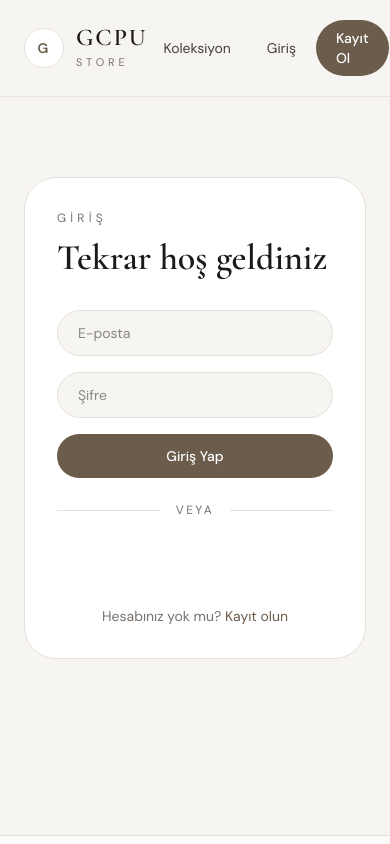
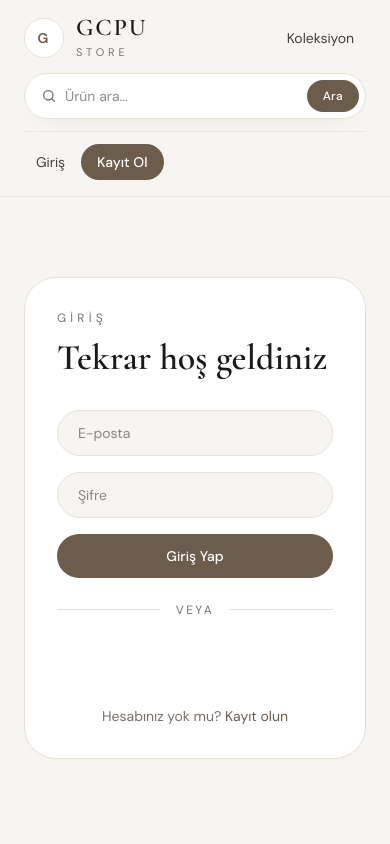
Before and after one commit to cemkirikkaya/gcpu-ecommerce, a Next.js app in the folder frontend/: page /login in a window 390 px wide. Shown: the top 844 px of the page. Built offline with nearby package versions, Linux system fonts and the light colour scheme; no server answers.

Commit message:
Add header search and sync catalog filters from URL.

```diff
--- a/frontend/src/components/catalog/products-catalog-client.tsx
+++ b/frontend/src/components/catalog/products-catalog-client.tsx
@@ -20,7 +20,7 @@ export function ProductsCatalogClient() {
   const [data, setData] = useState<ProductListResponse | null>(null);
   const [loading, setLoading] = useState(true);
   const [error, setError] = useState<string | null>(null);
-  const [search, setSearch] = useState("");
+  const [search, setSearch] = useState(() => searchParams.get("search") ?? "");
   const [category, setCategory] = useState(() => searchParams.get("category") ?? "");
   const [minPrice, setMinPrice] = useState("");
   const [maxPrice, setMaxPrice] = useState("");
@@ -51,6 +51,12 @@ export function ProductsCatalogClient() {
       setLoading(false);
     }
   }, [search, category, minPrice, maxPrice, sort, page]);
+
+  useEffect(() => {
+    setSearch(searchParams.get("search") ?? "");
+    setCategory(searchParams.get("category") ?? "");
+    setPage(1);
+  }, [searchParams]);
 
   useEffect(() => {
     void loadProducts();
--- /dev/null
+++ b/frontend/src/components/layout/header-search.tsx
@@ -0,0 +1,66 @@
+"use client";
+
+import { FormEvent, useEffect, useId, useState } from "react";
+import { useRouter, useSearchParams } from "next/navigation";
+
+export function HeaderSearch() {
+  const router = useRouter();
+  const searchParams = useSearchParams();
+  const inputId = useId();
+  const [query, setQuery] = useState("");
+
+  useEffect(() => {
+    setQuery(searchParams.get("search") ?? "");
+  }, [searchParams]);
+
+  function handleSubmit(event: FormEvent<HTMLFormElement>) {
+    event.preventDefault();
+
+    const trimmed = query.trim();
+
+    if (!trimmed) {
+      router.push("/products");
+      return;
+    }
+
+    router.push(`/products?search=${encodeURIComponent(trimmed)}`);
+  }
+
+  return (
+    <form
+      onSubmit={handleSubmit}
+      role="search"
+      aria-label="Ürün ara"
+      className="flex w-full items-center gap-2 rounded-full border border-line bg-surface/95 py-1 pl-4 pr-1.5 shadow-[0_8px_24px_-20px_rgba(28,25,23,0.35)] transition focus-within:border-accent/60 focus-within:shadow-[0_12px_32px_-20px_rgba(28,25,23,0.25)]"
+    >
+      <svg
+        viewBox="0 0 24 24"
+        aria-hidden="true"
+        className="h-4 w-4 shrink-0 text-muted"
+        fill="none"
+        stroke="currentColor"
+        strokeWidth={2}
+      >
+        <circle cx="11" cy="11" r="7" />
+        <path d="M20 20l-3.5-3.5" strokeLinecap="round" />
+      </svg>
+
+      <input
+        id={inputId}
+        type="search"
+        value={query}
+        onChange={(event) => setQuery(event.target.value)}
+        placeholder="Ürün ara..."
+        aria-label="Ürün ara"
+        className="min-w-0 flex-1 bg-transparent py-2 text-sm outline-none placeholder:text-muted/80"
+      />
+
+      <button
+        type="submit"
+        className="shrink-0 rounded-full bg-accent px-4 py-2 text-xs font-medium tracking-wide text-white transition hover:bg-stone-800"
+      >
+        Ara
+      </button>
+    </form>
+  );
+}
--- a/frontend/src/components/layout/site-header.tsx
+++ b/frontend/src/components/layout/site-header.tsx
@@ -1,11 +1,21 @@
 "use client";
 
 import Link from "next/link";
-import { useEffect, useState } from "react";
+import { Suspense, useEffect, useState } from "react";
 
+import { HeaderSearch } from "@/components/layout/header-search";
 import { useAuth } from "@/context/auth-context";
 import { isPanelUser } from "@/lib/auth";
 import { api } from "@/lib/api";
+
+function HeaderSearchFallback() {
+  return (
+    <div
+      aria-hidden="true"
+      className="h-11 w-full rounded-full border border-line/80 bg-surface/70 md:max-w-xl"
+    />
+  );
+}
 
 export function SiteHeader() {
   const { user, token, logout, loading } = useAuth();
@@ -30,8 +40,10 @@ export function SiteHeader() {
   const visibleCartCount = token ? cartCount : 0;
 
   return (
-    <header className="sticky top-0 z-50 border-b border-line/80 bg-background/85 backdrop-blur-md">
-      <div className="mx-auto flex max-w-7xl items-center justify-between px-6 py-5 lg:px-10">
+    <header className="sticky top-0 z-50 border-b border-line/80 bg-background/90 backdrop-blur-md">
+      <div className="mx-auto max-w-7xl px-6 py-4 lg:px-10 lg:py-5">
+        <div className="flex flex-col gap-3 md:flex-row md:items-center md:gap-6">
+          <div className="flex items-center justify-between gap-4 md:shrink-0">
             <Link href="/" className="group flex items-center gap-3">
               <span className="flex h-10 w-10 items-center justify-center rounded-full border border-line bg-surface text-sm font-semibold tracking-[0.15em] text-accent transition group-hover:border-accent">
                 G
@@ -46,7 +58,36 @@ export function SiteHeader() {
               </div>
             </Link>
 
-        <nav className="flex items-center gap-1 text-sm">
+            <nav className="flex items-center gap-0.5 text-sm md:hidden">
+              <Link
+                href="/products"
+                className="rounded-full px-3 py-2 text-stone-700 transition hover:bg-accent-soft/70"
+              >
+                Koleksiyon
+              </Link>
+              {mounted && !loading && user && token && !isPanelUser(user) && (
+                <Link
+                  href="/cart"
+                  className="relative rounded-full px-3 py-2 text-stone-700 transition hover:bg-accent-soft/70"
+                >
+                  Sepet
+                  {visibleCartCount > 0 && (
+                    <span className="absolute right-0 top-0 flex h-4 min-w-4 items-center justify-center rounded-full bg-accent px-1 text-[10px] font-medium text-white">
+                      {visibleCartCount}
+                    </span>
+                  )}
+                </Link>
+              )}
+            </nav>
+          </div>
+
+          <div className="w-full md:max-w-xl md:flex-1 lg:max-w-2xl">
+            <Suspense fallback={<HeaderSearchFallback />}>
+              <HeaderSearch />
+            </Suspense>
+          </div>
+
+          <nav className="hidden items-center gap-1 text-sm md:flex md:shrink-0">
             <Link
               href="/products"
               className="rounded-full px-4 py-2 text-stone-700 transition hover:bg-accent-soft/70 hover:text-foreground"
@@ -110,6 +151,51 @@ export function SiteHeader() {
             )}
           </nav>
         </div>
+
+        {mounted && !loading && (
+          <nav className="mt-3 flex flex-wrap items-center gap-1 border-t border-line/70 pt-3 text-sm md:hidden">
+            {!user || !token ? (
+              <>
+                <Link
+                  href="/login"
+                  className="rounded-full px-3 py-2 text-stone-700 transition hover:bg-accent-soft/70"
+                >
+                  Giriş
+                </Link>
+                <Link
+                  href="/register"
+                  className="rounded-full bg-accent px-4 py-2 font-medium text-white transition hover:bg-stone-800"
+                >
+                  Kayıt Ol
+                </Link>
+              </>
+            ) : isPanelUser(user) ? (
+              <Link
+                href="/admin"
+                className="rounded-full px-3 py-2 text-stone-700 transition hover:bg-accent-soft/70"
+              >
+                Yönetim
+              </Link>
+            ) : (
+              <>
+                <Link
+                  href="/account"
+                  className="rounded-full px-3 py-2 text-stone-700 transition hover:bg-accent-soft/70"
+                >
+                  Hesabım
+                </Link>
+                <button
+                  type="button"
+                  onClick={() => logout()}
+                  className="rounded-full px-3 py-2 text-stone-600 transition hover:bg-stone-100"
+                >
+                  Çıkış
+                </button>
+              </>
+            )}
+          </nav>
+        )}
+      </div>
     </header>
   );
 }
```
Lines whose indentation alone changed are shown as unchanged.
